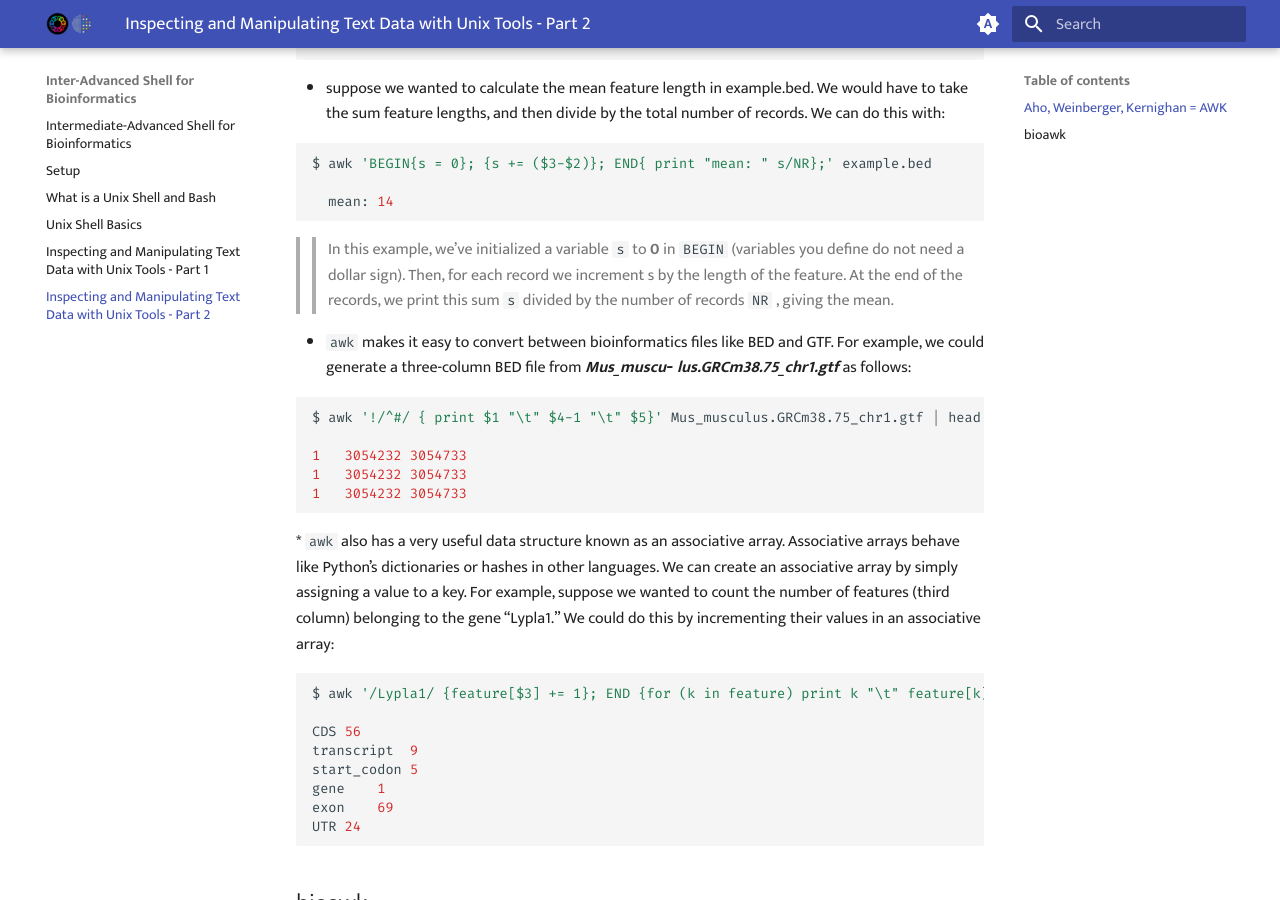
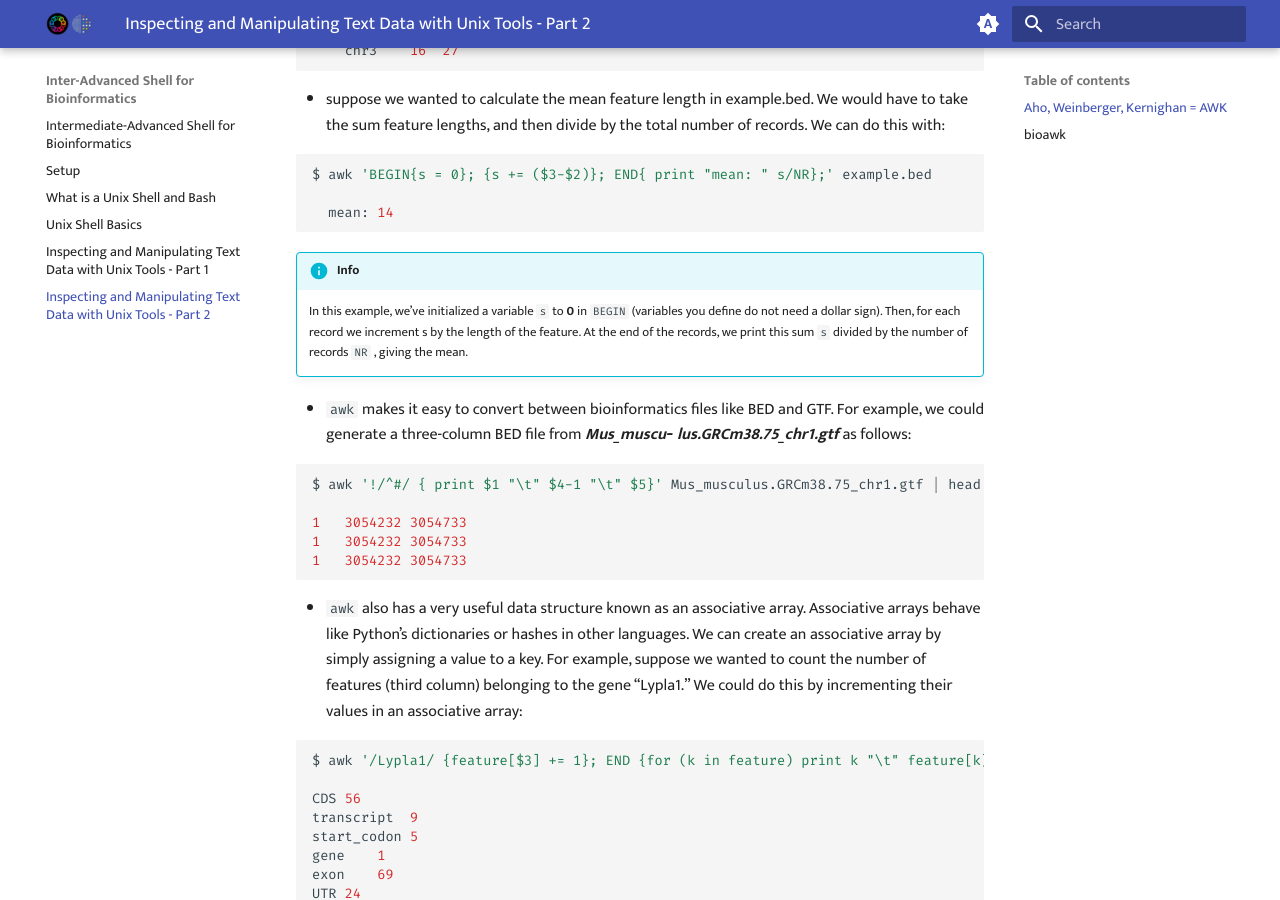
Before and after one commit to GenomicsAotearoa/shell-for-bioinformatics, an MkDocs documentation site: the page built from docs/5_inspectmanipulate2.md, in a window 1280 px wide and 900 px high, scrolled down 3872 px. Built offline with MkDocs 1.6.1 and Material for MkDocs 9.7.7, drawn with Linux system fonts in a browser that asks for light colours.

Commit message:
add more content to bioawk

````diff
--- a/docs/5_inspectmanipulate2.md
+++ b/docs/5_inspectmanipulate2.md
@@ -28,11 +28,11 @@
 ```bash
 awk options 'selection_criteria {action}' input-file >  output-file
 ```
-**Options**
+!!! Options
 
->>`-f program-file` : Reads the AWK program source from the file program-file, instead of from the first command line argument.
->>
->>`-F fs`            : Use fs for the input field separator
+      `-f program-file` : Reads the AWK program source from the file program-file, instead of from the first command line argument.
+
+      `-F fs`            : Use fs for the input field separator
 
 Default behaviour of `awk` is to print every line of data from the specified file. .i.e. mimics `cat`
 
@@ -144,7 +144,10 @@
 
   mean: 14
 ```
->>In this example, we’ve initialized a variable `s` to **0** in `BEGIN` (variables you define do not need a dollar sign). Then, for each record we increment s by the length of the feature. At the end of the records, we print this sum `s` divided by the number of records `NR` , giving the mean.
+
+!!! info
+
+      In this example, we’ve initialized a variable `s` to **0** in `BEGIN` (variables you define do not need a dollar sign). Then, for each record we increment s by the length of the feature. At the end of the records, we print this sum `s` divided by the number of records `NR` , giving the mean.
 
 * `awk` makes it easy to convert between bioinformatics files like BED and GTF. For example, we could generate a three-column BED file from ***Mus_muscu‐
 lus.GRCm38.75_chr1.gtf*** as follows:
@@ -156,6 +159,7 @@
 1	3054232	3054733
 1	3054232	3054733
 ```
+
 * `awk` also has a very useful data structure known as an associative array. Associative arrays behave like Python’s dictionaries or hashes in other languages. We can create an associative array by simply assigning a value to a key. For example, suppose we wanted to count the number of features (third column) belonging to the gene “Lypla1.” We could do this by incrementing their values in an associative array:
 
 ```bash
````
